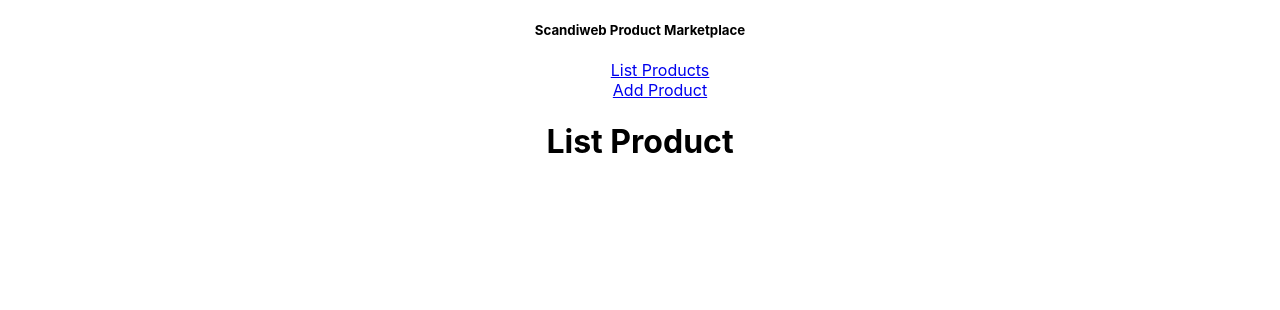
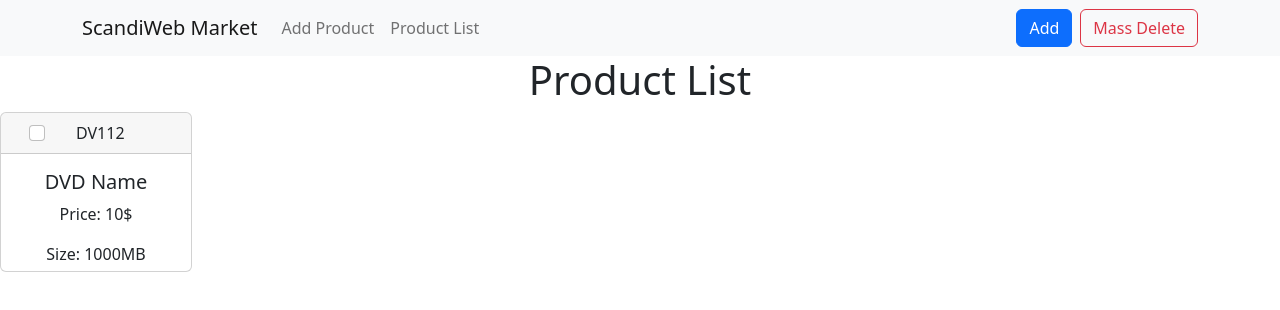
Before and after one commit to georgiod9/inventory-system, a React (Create React App) app: page / in a window 1280 px wide. Shown: the top 310 px of the page. Built offline with nearby package versions, Linux system fonts and the light colour scheme.

Commit message:
Implement bootstrap UI

```diff
--- a/package.json
+++ b/package.json
@@ -7,8 +7,10 @@
     "@testing-library/react": "^13.4.0",
     "@testing-library/user-event": "^13.5.0",
     "axios": "^0.27.2",
+    "bootstrap": "^5.2.1",
     "jquery": "^3.6.1",
     "react": "^18.2.0",
+    "react-bootstrap": "^2.5.0",
     "react-dom": "^18.2.0",
     "react-router-dom": "^6.3.0",
     "react-scripts": "5.0.1",
--- a/src/App.css
+++ b/src/App.css
@@ -69,3 +69,11 @@ body {
 .productTypeForm {
 
 }
+
+.item-card {
+  width: 10vw;
+  height: 7.5vw;
+  padding: 20px;
+  border: 1px solid black;
+
+}
--- a/src/App.js
+++ b/src/App.js
@@ -1,4 +1,5 @@
 import { BrowserRouter, Routes, Route, Link } from 'react-router-dom';
+import 'bootstrap/dist/css/bootstrap.min.css';
 
 import './App.css';
 import CreateProduct from './components/CreateProduct';
@@ -6,13 +7,16 @@ import ListProduct from './components/ListProduct';
 import UpdateProduct from './components/UpdateProduct';
 import DeleteProduct from './components/DeleteProduct';
 
+import NavBar from './components/NavBar';
+
 
 function App() {
   return (
     <div className="App">
-      <h5>Scandiweb Product Marketplace</h5>
+      <NavBar />
 
       <BrowserRouter>
+        {/*
           <nav>
             <ul className='list'>
               <li>
@@ -23,10 +27,12 @@ function App() {
               </li>
             </ul>
           </nav>
+          */
+        }
         <Routes>
           <Route index element={<ListProduct />} />
           <Route path="products/add" element={<CreateProduct />} />
-          <Route path="products/:id/delete"/>
+          <Route path="products/:id/delete" />
         </Routes>
       </BrowserRouter>
 
--- /dev/null
+++ b/src/components/ItemCard.js
@@ -0,0 +1,37 @@
+import Card from "react-bootstrap/Card";
+import Form from "react-bootstrap/Form";
+import Container from "react-bootstrap/Container";
+import Row from "react-bootstrap/Row";
+import Col from "react-bootstrap/Col";
+
+export default function ListProduct() {
+    return (
+        <Form>
+            <Card style={{ width: '12rem', height: '10rem' }}>
+                <Card.Header>
+                    <Container>
+                        <Row>
+                            <Col xs={1}>
+                                <Form.Check />
+                            </Col>
+
+                            <Col xs={9}>
+                                DV112
+                            </Col>
+
+                        </Row>
+                    </Container>
+                </Card.Header>
+
+
+                <Card.Body>
+                    <Card.Title>DVD Name</Card.Title>
+                    <Card.Text>Price: 10$</Card.Text>
+                    <Card.Text>Size: 1000MB</Card.Text>
+
+                </Card.Body>
+            </Card>
+        </Form>
+
+    );
+}
--- a/src/components/ListProduct.js
+++ b/src/components/ListProduct.js
@@ -1,5 +1,11 @@
+import ItemCard from './ItemCard';
+
 export default function ListProduct() {
     return (
-        <h1>List Product</h1>
+        <div>
+            <h1>Product List</h1>
+            <ItemCard/>
+        </div>
+
     );
   }
--- /dev/null
+++ b/src/components/NavBar.js
@@ -0,0 +1,35 @@
+import Container from 'react-bootstrap/Container';
+import Row from 'react-bootstrap/Row';
+import Col from 'react-bootstrap/Col';
+import Nav from 'react-bootstrap/Nav';
+import Navbar from 'react-bootstrap/Navbar';
+import NavDropdown from 'react-bootstrap/NavDropdown';
+import Button from 'react-bootstrap/Button';
+import '../../src/App.css';
+
+function NavBar() {
+    return (
+        <Navbar bg="light" expand="lg">
+            <Container >
+
+                <Navbar.Brand href="/">ScandiWeb Market</Navbar.Brand>
+                <Navbar.Toggle aria-controls="basic-navbar-nav" />
+                <Navbar.Collapse id="basic-navbar-nav">
+                    <Nav className="me-auto">
+                        <Nav.Link href="/products/add">Add Product</Nav.Link>
+                        <Nav.Link href="/">Product List</Nav.Link>
+
+                    </Nav>
+                </Navbar.Collapse>
+
+                <Button variant="primary" className="me-2">Add</Button>{' '}
+
+                <Button variant="outline-danger" >Mass Delete</Button>{' '}
+
+            </Container>
+
+        </Navbar>
+    );
+}
+
+export default NavBar;
```
Also changed, not shown: 2 other files (tests, documents, lock files or other folders). Lines whose indentation alone changed are shown as unchanged.
